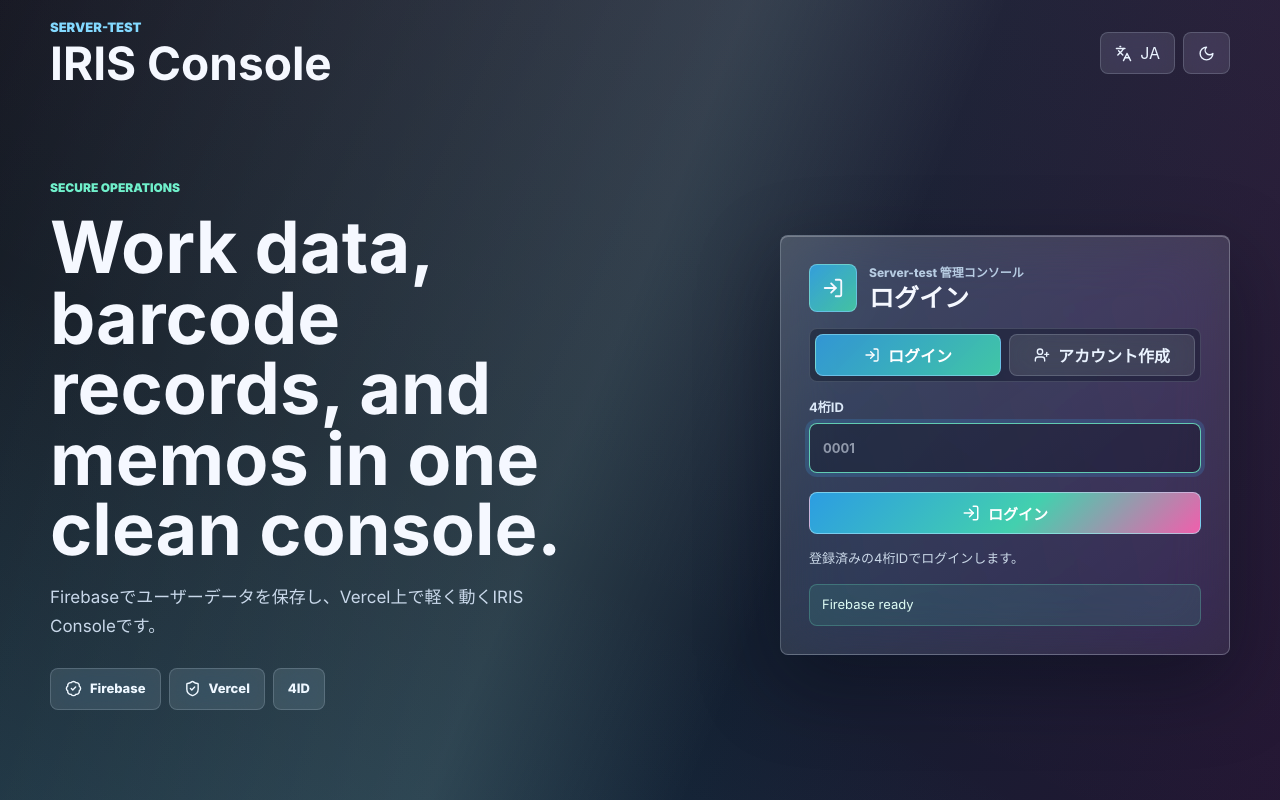
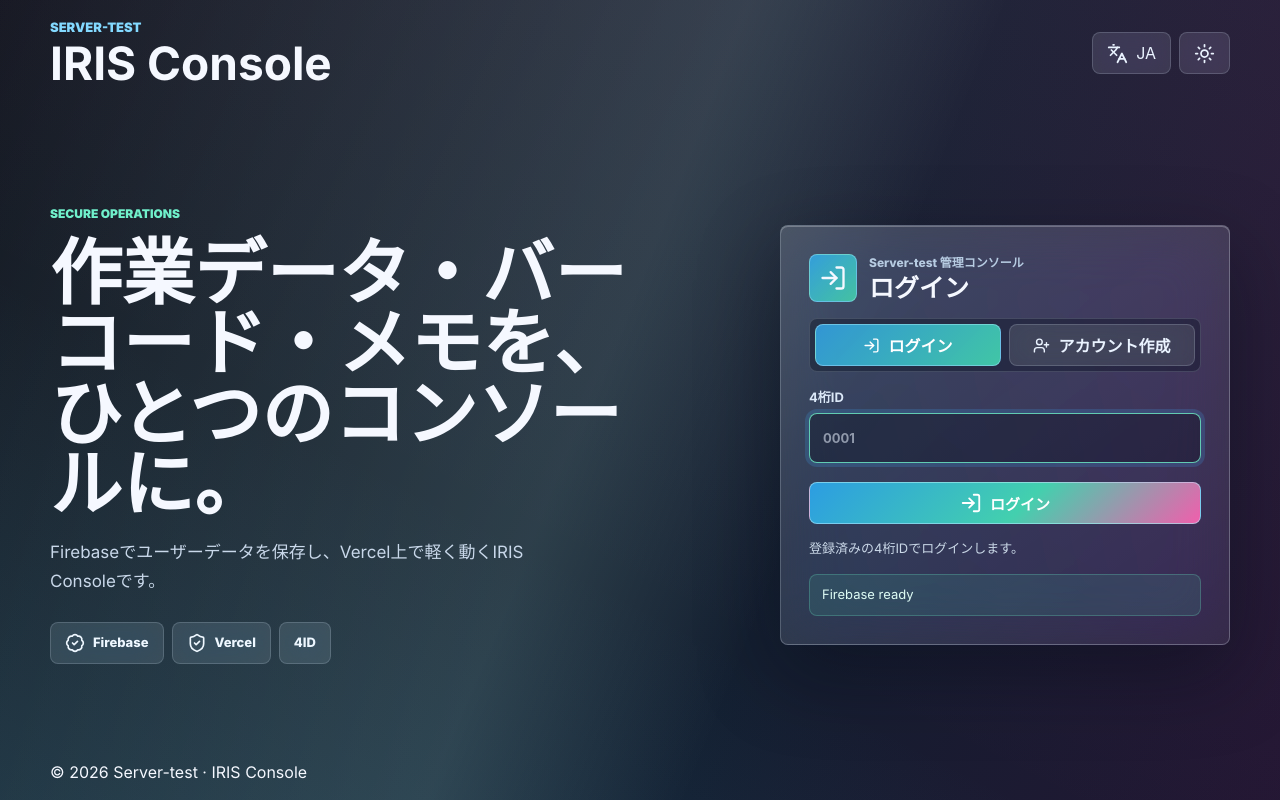
Before and after one commit to Taku20200824/Server-test, a Next.js app: page /login in a window 1280 px wide. Built offline with nearby package versions, Linux system fonts and the light colour scheme; no server answers.

Commit message:
Apply IRIS redesign login screen

```diff
--- a/src/app/login/page.tsx
+++ b/src/app/login/page.tsx
@@ -4,7 +4,7 @@ import { FormEvent, useState } from "react";
 import { useRouter } from "next/navigation";
 import { doc, getDoc, serverTimestamp, setDoc } from "firebase/firestore";
 import { signInAnonymously } from "firebase/auth";
-import { BadgeCheck, Languages, LogIn, Moon, ShieldCheck, UserPlus } from "lucide-react";
+import { BadgeCheck, Languages, LogIn, Moon, ShieldCheck, Sun, UserPlus } from "lucide-react";
 import { auth, db } from "@/lib/firebase";
 import styles from "./LoginPage.module.css";
 
@@ -21,7 +21,7 @@ const labels = {
     title: "IRIS Console",
     subtitle: "Server-test 管理コンソール",
     eyebrow: "SECURE OPERATIONS",
-    heroTitle: "Work data, barcode records, and memos in one clean console.",
+    heroTitle: "作業データ・バーコード・メモを、ひとつのコンソールに。",
     heroText: "Firebaseでユーザーデータを保存し、Vercel上で軽く動くIRIS Consoleです。",
     loginHint: "登録済みの4桁IDでログインします。",
     createHint: "新しい4桁IDと名前でアカウントを作成します。",
@@ -42,7 +42,7 @@ const labels = {
     title: "IRIS Console",
     subtitle: "Server-test management console",
     eyebrow: "SECURE OPERATIONS",
-    heroTitle: "Work data, barcode records, and memos in one clean console.",
+    heroTitle: "Work data, barcodes, and memos in one console.",
     heroText: "IRIS Console runs on Vercel and keeps user data in Firebase.",
     loginHint: "Login with an existing 4-digit ID.",
     createHint: "Create an account with a new 4-digit ID and name.",
@@ -63,7 +63,7 @@ const labels = {
     title: "IRIS Console",
     subtitle: "Server-test удирдлагын консол",
     eyebrow: "SECURE OPERATIONS",
-    heroTitle: "Ажлын data, баркод, тэмдэглэл бүгд нэг цэвэр console дотор.",
+    heroTitle: "Ажлын data, баркод, тэмдэглэл бүгд нэг console дотор.",
     heroText: "Vercel дээр хурдан ажиллаж, хэрэглэгчийн data-г Firebase-д хадгална.",
     loginHint: "Бүртгэлтэй 4 оронтой ID-гаар нэвтэрнэ.",
     createHint: "Шинэ 4 оронтой ID болон нэрээр аккаунт үүсгэнэ.",
@@ -186,26 +186,26 @@ export default function LoginPage() {
             <h1>{t.title}</h1>
           </div>
           <div className={styles.tools}>
-            <button type="button" onClick={nextLanguage} title="language"><Languages size={17} />{language.toUpperCase()}</button>
-            <button type="button" onClick={() => setDark((value) => !value)} title="theme"><Moon size={17} /></button>
+            <button type="button" onClick={nextLanguage} title="language"><Languages size={21} />{language.toUpperCase()}</button>
+            <button type="button" onClick={() => setDark((value) => !value)} title="theme">{dark ? <Sun size={21} /> : <Moon size={21} />}</button>
           </div>
         </header>
 
         <div className={styles.stage}>
           <section className={styles.heroPanel}>
-            <p className={styles.eyebrow}>{t.eyebrow}</p>
+            <p className={styles.eyebrow}><span />{t.eyebrow}</p>
             <h2>{t.heroTitle}</h2>
             <p>{t.heroText}</p>
             <div className={styles.metrics}>
-              <span><BadgeCheck size={17} />Firebase</span>
-              <span><ShieldCheck size={17} />Vercel</span>
+              <span><BadgeCheck size={20} />Firebase</span>
+              <span><ShieldCheck size={20} />Vercel</span>
               <span>4ID</span>
             </div>
           </section>
 
           <form className={styles.card} onSubmit={handleSubmit}>
             <div className={styles.cardHead}>
-              <div className={styles.iconBox}>{mode === "login" ? <LogIn size={22} /> : <UserPlus size={22} />}</div>
+              <div className={styles.iconBox}>{mode === "login" ? <LogIn size={28} /> : <UserPlus size={28} />}</div>
               <div>
                 <p>{t.subtitle}</p>
                 <h2>{mode === "login" ? t.login : t.create}</h2>
@@ -213,8 +213,8 @@ export default function LoginPage() {
             </div>
 
             <div className={styles.modeTabs}>
-              <button className={mode === "login" ? styles.activeTab : styles.modeTab} type="button" onClick={() => switchMode("login")}><LogIn size={16} />{t.login}</button>
-              <button className={mode === "create" ? styles.activeTab : styles.modeTab} type="button" onClick={() => switchMode("create")}><UserPlus size={16} />{t.create}</button>
+              <button className={mode === "login" ? styles.activeTab : styles.modeTab} type="button" onClick={() => switchMode("login")}><LogIn size={17} />{t.login}</button>
+              <button className={mode === "create" ? styles.activeTab : styles.modeTab} type="button" onClick={() => switchMode("create")}><UserPlus size={17} />{t.create}</button>
             </div>
 
             <label>
@@ -230,13 +230,14 @@ export default function LoginPage() {
             )}
 
             <button className={styles.primary} disabled={busy} type="submit">
-              {mode === "login" ? <LogIn size={18} /> : <UserPlus size={18} />}
+              {mode === "login" ? <LogIn size={22} /> : <UserPlus size={22} />}
               {mode === "login" ? t.login : t.create}
             </button>
             <p className={styles.hint}>{mode === "login" ? t.loginHint : t.createHint}</p>
-            <p className={statusKind === "error" ? styles.errorStatus : styles.status}>{status}</p>
+            <p className={statusKind === "error" ? styles.errorStatus : styles.status}><span />{status}</p>
           </form>
         </div>
+        <footer className={styles.footer}>© 2026 Server-test · IRIS Console</footer>
       </section>
     </main>
   );
```
